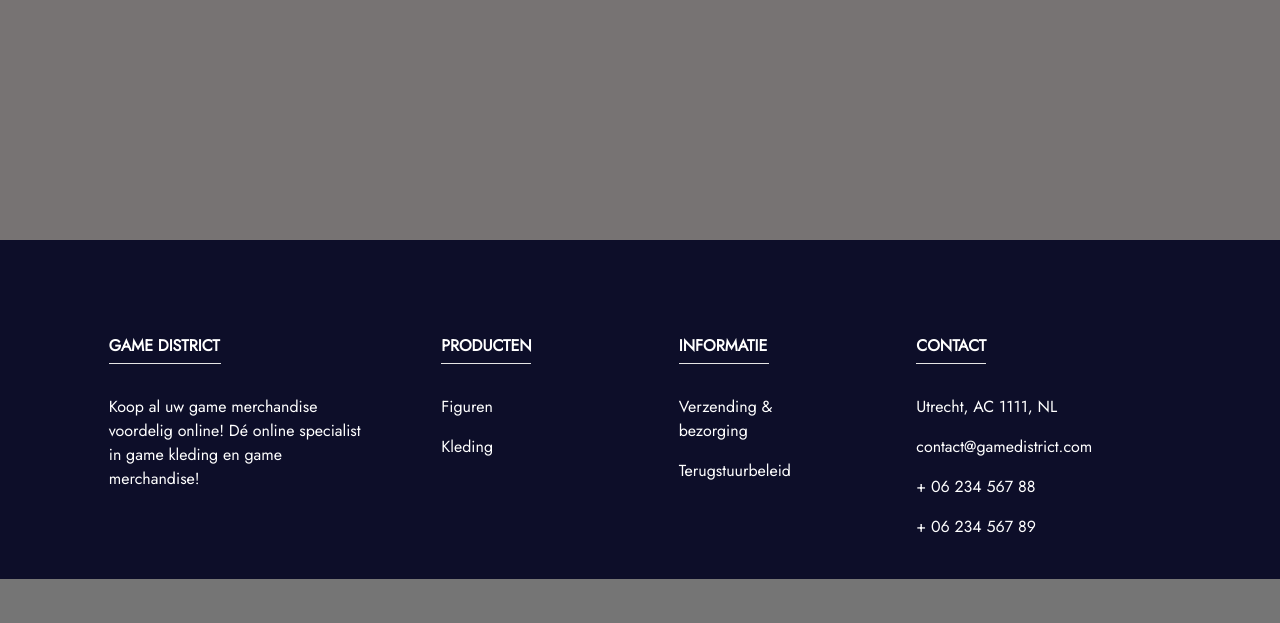
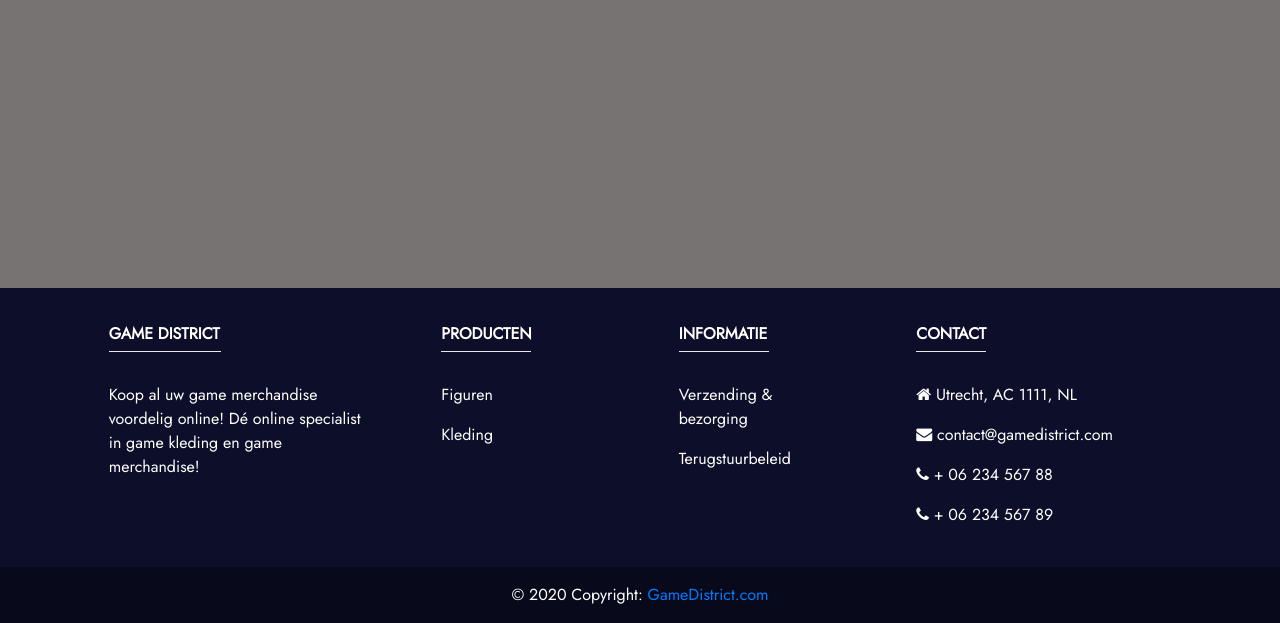
Before and after one commit to DaveydeHaas/project-periode-4-jaar-1, a PHP site: page / in a window 1280 px wide. Shown: the part 542-1165 px from the top of the page. Before the commit the page ends 1121 px from the top, so only its background shows below. Run offline with PHP 8.4, Linux system fonts and the light colour scheme; some libraries are stand-ins or nearby versions.

Commit message:
08/06 Added copyright to footer + icons

```diff
--- a/basis-content/footer.php
+++ b/basis-content/footer.php
@@ -4,16 +4,18 @@
 
     <div class="container-fluid footer-color1 ">
 
-        <!-- Grid row-->
+        <!-- Grid row
         <div class="row py-4 d-flex align-items-center">
         </div>
+
+        -->
         <!-- Grid row-->
 
     </div>
 
 
     <!-- Footer Links -->
-    <div class="container text-center text-md-left mt-5">
+    <div class="container text-center text-md-left mt-5 footer-top">
 
         <!-- Grid row -->
         <div class="row mt-3">
@@ -23,7 +25,7 @@
 
                 <!-- Content -->
                 <h6 class="text-uppercase font-weight-bold">Game District</h6>
-                <hr class="mb-4 mt-0 d-inline-block mx-auto footer-line " style="width: 112px;">
+                <hr class="mb-4 mt-0 d-inline-block mx-auto footer-line" style="width: 112px;">
                 <p>Koop al uw game merchandise voordelig online! Dé online specialist in game kleding en game merchandise!</p>
 
             </div>
@@ -79,10 +81,11 @@
                 <!-- Links -->
                 <h6 class="text-uppercase font-weight-bold">Contact</h6>
                 <hr class="mb-4 mt-0 d-inline-block mx-auto footer-line" style="width: 70px;">
-                <p>Utrecht, AC 1111, NL</p>
-                <p>contact@gamedistrict.com</p>
-                <p>+ 06 234 567 88</p>
-                <p>+ 06 234 567 89</p>
+
+                <p><i class="fa fa-home"></i> Utrecht, AC 1111, NL</p>
+                <p><i class="fa fa-envelope"></i> contact@gamedistrict.com</p>
+                <p><i class="fa fa-phone"></i> + 06 234 567 88</p>
+                <p><i class="fa fa-phone"></i> + 06 234 567 89</p>
 
             </div>
             <!-- Grid column -->
@@ -93,5 +96,11 @@
     </div>
     <!-- Footer Links -->
 
+    <!-- Copyright -->
+    <div class="footer-copyright text-center py-3">© 2020 Copyright:
+        <a href="http://project4.org/index.php?content=home"> GameDistrict.com</a>
+    </div>
+    <!-- Copyright -->
+
 </footer>
 <!-- Footer -->
--- a/css/style.css
+++ b/css/style.css
@@ -69,7 +69,12 @@ a:hover {
 /* footer */
 .footer-top
 {
-   padding-top: 1px;
+   padding-top: 20px;
+}
+
+.footer-copyright
+{
+  background-color: #09091c;
 }
 
 .hreffix
```
